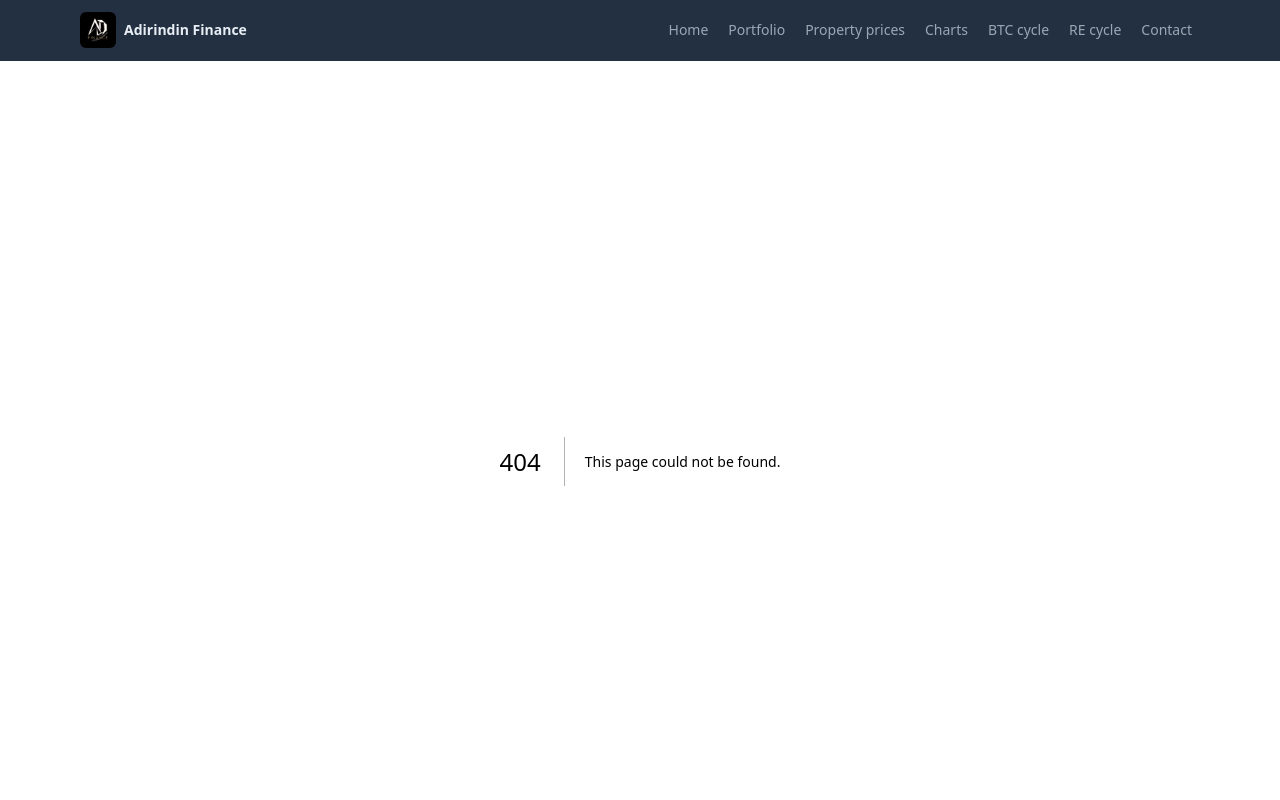
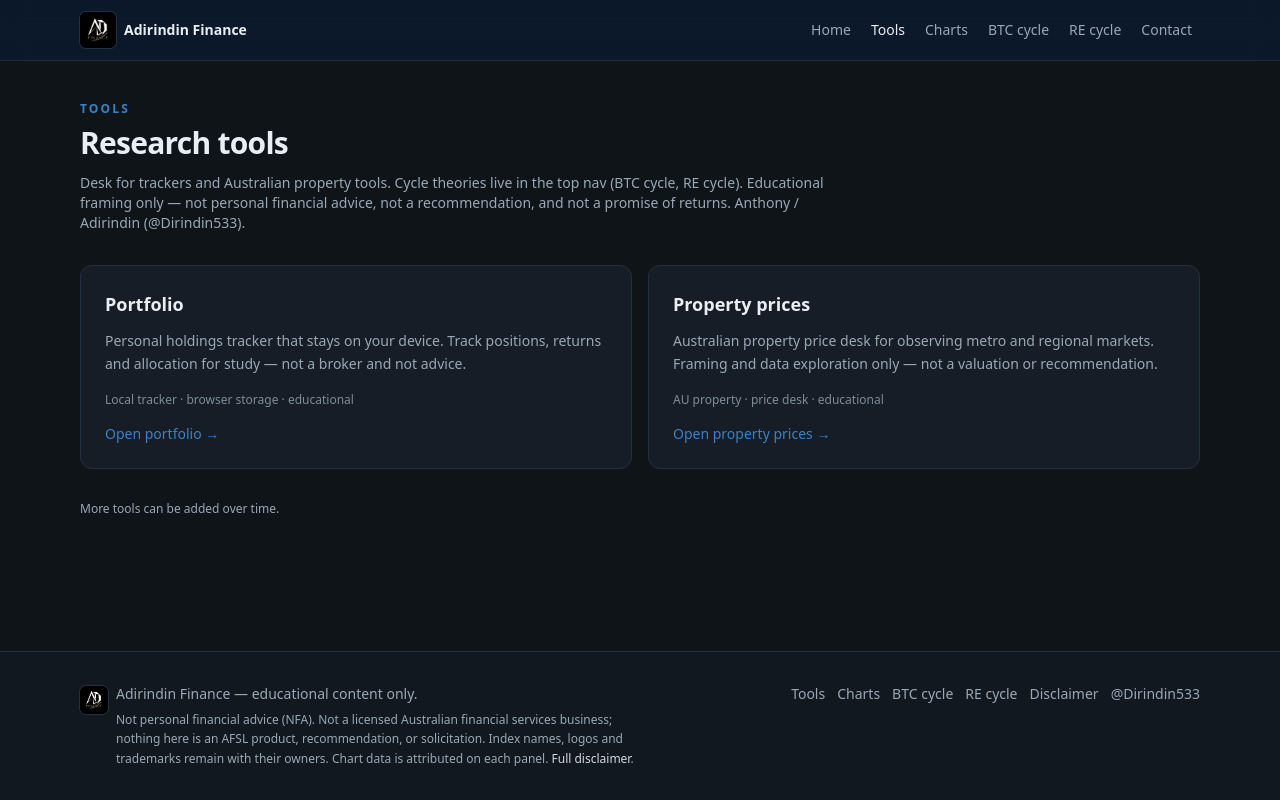
Before and after one commit to adirindin-debug/Adirindin-Finance, a Next.js app: page /tools in a window 1280 px wide. Before the commit this address had no page. Shown: the top 800 px of the page. Built offline with nearby package versions, Linux system fonts and the light colour scheme.

Commit message:
Add Tools hub; nest Portfolio and Property prices under Tools nav
Top nav: Home | Tools | Charts | BTC cycle | RE cycle | Contact.
Tools hub tiles link to /portfolio and /property-prices; cycle tabs stay up top.

```diff
--- /dev/null
+++ b/src/app/tools/page.tsx
@@ -0,0 +1,58 @@
+import type { Metadata } from "next";
+import Link from "next/link";
+
+export const metadata: Metadata = {
+  title: "Tools",
+  description:
+    "Research tools desk: portfolio tracker and Australian property prices. Educational only — not financial advice.",
+};
+
+const tools = [
+  {
+    href: "/portfolio",
+    title: "Portfolio",
+    blurb:
+      "Personal holdings tracker that stays on your device. Track positions, returns and allocation for study — not a broker and not advice.",
+    meta: "Local tracker · browser storage · educational",
+    cta: "Open portfolio",
+  },
+  {
+    href: "/property-prices",
+    title: "Property prices",
+    blurb:
+      "Australian property price desk for observing metro and regional markets. Framing and data exploration only — not a valuation or recommendation.",
+    meta: "AU property · price desk · educational",
+    cta: "Open property prices",
+  },
+];
+
+export default function ToolsHubPage() {
+  return (
+    <div className="mx-auto max-w-6xl px-4 py-10">
+      <p className="text-xs font-semibold uppercase tracking-[0.18em] text-accent">Tools</p>
+      <h1 className="mt-2 text-3xl font-semibold tracking-tight text-foreground">Research tools</h1>
+      <p className="mt-3 max-w-3xl text-sm text-muted">
+        Desk for trackers and Australian property tools. Cycle theories live in the top nav (BTC
+        cycle, RE cycle). Educational framing only — not personal financial advice, not a
+        recommendation, and not a promise of returns. Anthony / Adirindin (@Dirindin533).
+      </p>
+
+      <div className="mt-8 grid gap-4 sm:grid-cols-2">
+        {tools.map((t) => (
+          <Link
+            key={t.href}
+            href={t.href}
+            className="group flex flex-col rounded-xl border border-border bg-card p-6 transition hover:border-accent/50"
+          >
+            <h2 className="text-lg font-semibold text-foreground group-hover:text-accent">{t.title}</h2>
+            <p className="mt-3 flex-1 text-sm leading-relaxed text-muted">{t.blurb}</p>
+            <p className="mt-4 text-xs text-muted/80">{t.meta}</p>
+            <span className="mt-4 inline-flex text-sm font-medium text-accent">{t.cta} →</span>
+          </Link>
+        ))}
+      </div>
+
+      <p className="mt-8 text-xs text-muted">More tools can be added over time.</p>
+    </div>
+  );
+}
--- a/src/components/Footer.tsx
+++ b/src/components/Footer.tsx
@@ -27,11 +27,8 @@ export function Footer() {
           </div>
         </div>
         <div className="flex flex-wrap gap-3">
-          <Link href="/portfolio" className="hover:text-accent">
-            Portfolio
-          </Link>
-          <Link href="/property-prices" className="hover:text-accent">
-            Property prices
+          <Link href="/tools" className="hover:text-accent">
+            Tools
           </Link>
           <Link href="/charts" className="hover:text-accent">
             Charts
--- a/src/components/Header.tsx
+++ b/src/components/Header.tsx
@@ -4,13 +4,21 @@ import { usePathname } from "next/navigation";
 
 const nav = [
   { href: "/", label: "Home" },
-  { href: "/portfolio", label: "Portfolio" },
-  { href: "/property-prices", label: "Property prices" },
+  { href: "/tools", label: "Tools" },
   { href: "/charts", label: "Charts" },
   { href: "/dashboard/btc-cycle", label: "BTC cycle" },
   { href: "/tools/real-estate-cycle", label: "RE cycle" },
   { href: "/contact", label: "Contact" },
 ];
+
+function isCurrent(path: string, href: string): boolean {
+  if (href === "/") return path === "/";
+  // Tools family: hub + portfolio + property prices — not RE cycle (own top tab)
+  if (href === "/tools") {
+    return path === "/tools" || path === "/portfolio" || path === "/property-prices";
+  }
+  return path === href || path.startsWith(`${href}/`);
+}
 
 export function Header() {
   const path = usePathname();
@@ -30,10 +38,7 @@ export function Header() {
         </Link>
         <nav className="flex flex-wrap justify-end gap-1 text-sm">
           {nav.map((n) => {
-            const current =
-              n.href === "/"
-                ? path === "/"
-                : path === n.href || path.startsWith(`${n.href}/`);
+            const current = isCurrent(path, n.href);
             return (
               <Link
                 key={n.href}
```
